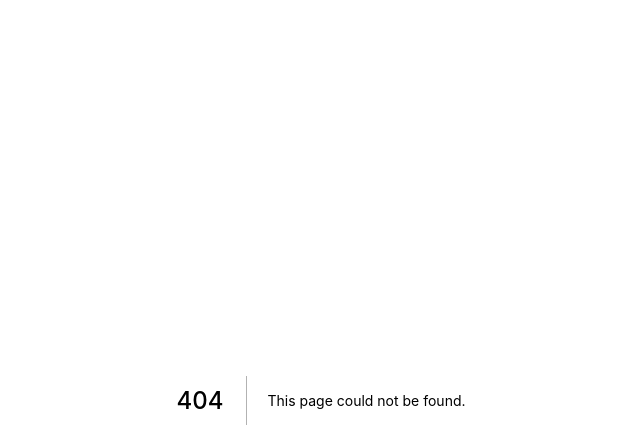
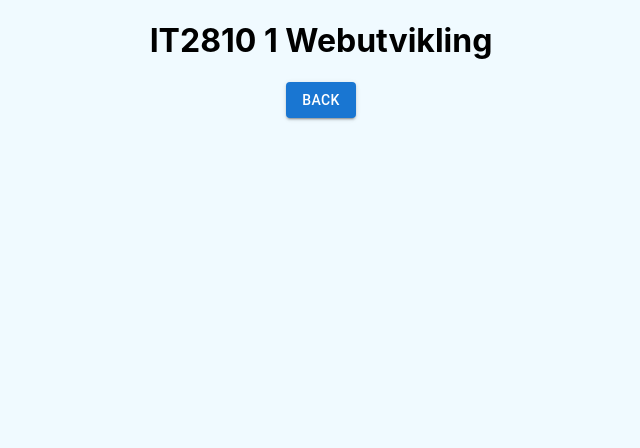
Before and after one commit to amalieeh/assessment-support, a Next.js app: page /approval in a window 1280 px wide. Before the commit this address had no page. Shown: the top 448 px of the page, without its empty margins (319-959 px from the left). Built offline with nearby package versions, Linux system fonts and the light colour scheme.

Commit message:
Add Approval page and link to/from it

```diff
--- /dev/null
+++ b/pages/approval.tsx
@@ -0,0 +1,26 @@
+import { NextPage } from 'next'
+import styles from '../styles/assessment.module.css'
+import data from '../data/IT2810Høst2018.json'
+import Link from "next/link";
+import {Button} from "@mui/material";
+
+
+const Approval: NextPage = () => {
+
+  return (
+    <div className={styles.container}>
+      <h1>
+        {data.ext_inspera_assessmentRunTitle}
+      </h1>
+      <main className={styles.main}>
+        <Link href="/assessment">
+          <Button variant="contained">
+            Back
+          </Button>
+        </Link>
+      </main>
+    </div>
+  )
+};
+
+export default Approval
```
Also changed, not shown: pages/assessment.tsx (+9 -0 lines).
